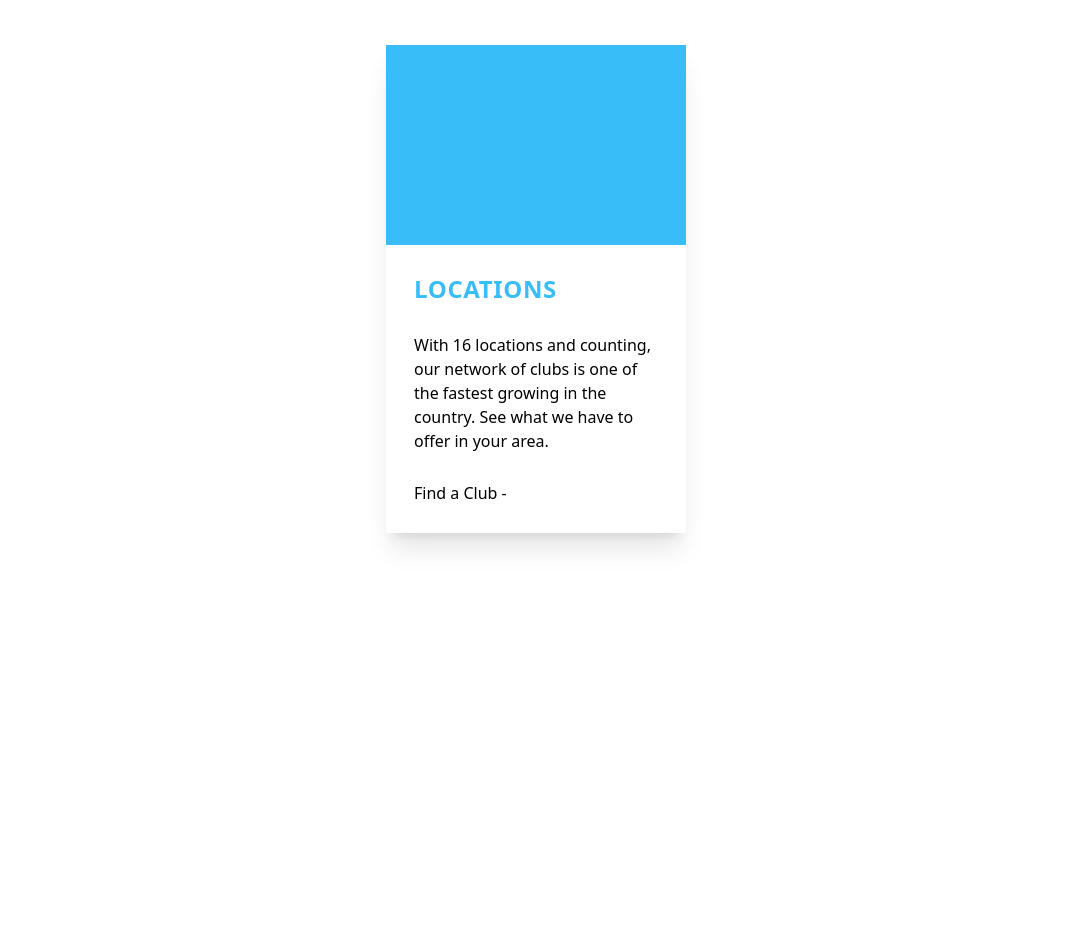
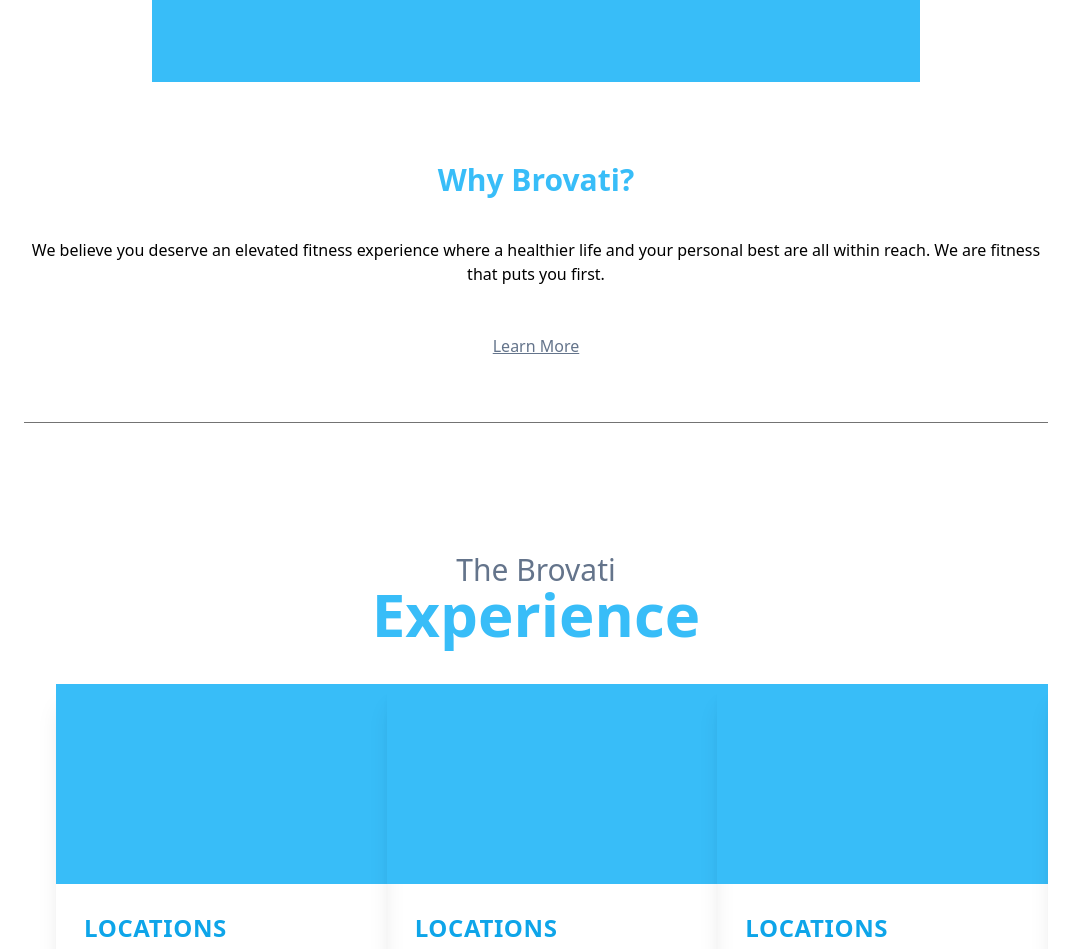
Before and after one commit to jmar753/gym-landing, a Next.js app: page / in a window 1280 px wide. Shown: the part 1848-2797 px from the top of the page, without its empty margins (104-1183 px from the left). Before the commit the page ends 2521 px from the top, so only its background shows below. Built offline with nearby package versions, Linux system fonts and the light colour scheme.

Commit message:
added snap carousel

```diff
--- a/components/Header.js
+++ b/components/Header.js
@@ -26,7 +26,7 @@
     ]
 
     return(
-        <div className="bg-neutral-900 text-white w-full flex items-center justify-between h-20 sticky top-0 z-40 text-base py-2 px-2 md:px-11 md:shadow-md">
+        <div className="bg-neutral-900 text-white w-full flex items-center justify-between h-20 fixed top-0 z-40 text-base py-2 px-2 md:px-11 md:shadow-md">
             {check ?
             <>
                 <div className="bg-neutral-800 w-screen h-screen absolute left-0 top-0 opacity-40 md:hidden"></div>
--- a/pages/index.js
+++ b/pages/index.js
@@ -6,10 +6,13 @@
 const inter = Inter({ subsets: ["latin"] });
 
 export default function Home() {
-  const cardOptions = [
+  const cardOptions1 = [
     {value:"LOCATIONS", passage:"With 16 locations and counting, our network of clubs is one of the fastest growing in the country. See what we have to offer in your area."},
     {value:"WELLNESS", passage:"At BROVATI, we can help with our hostilic approach to health and fitness. Gain a deeper sense of well being and satisfaction with our specially-designed classes led by progressional instructors in our inviting, inspiring, boutique-style studios."},
     {value:"AMENITIES", passage:"From the moment you step inside, you'll see BROVATI is clearly different from other clubs. Premium amenities, cutting-edge equipment, inspiring spaces and a spa-like atmosphere await you."},
+  ]
+
+  const cardOptions2 = [
     {value:"CLASSES", passage:"We offer the widest selection of class options with up to 180 group fitness classes every week! All included with your membership."},
     {value:"TRAINING", passage:"Looking for one-on-one guidance and motivation? Let one of our Certified Personal Trainers design a fitness program specifically tailored to your needs and preferences."},
     {value:"MEMBERSHIP", passage:"Health and fitness should be an enjoyable experience. Our membership options give you the flexibility that works for your individual schedule, budget and above all, fitness goals."},
@@ -18,7 +21,7 @@
     <div className="">
 
       {/*IMAGE 1*/}
-      <div className=" w-full h-80 bg-neutral-200 flex justify-center items-center">
+      <div className="min-h-screen w-full bg-neutral-200 flex justify-center items-center">
         <div className="grid grid-row-2">
 
           <h1 className="text-6xl font-semibold">Do What <span className="text-sky-400">Motivates</span> You</h1>
@@ -32,7 +35,7 @@
       </div>
 
       {/* Safety Protocols */}
-      <div className="min-h-[calc()] text-center py-20 flex justify-center items-center">
+      <div className="min-h-screen text-center py-20 flex justify-center items-center">
         <div className="w-4/5">
           <h1 className="text-3xl text-slate-500 font-light -mb-1">Safety Protocols</h1>
           <h1 className="text-6xl text-sky-400 font-semibold">Brovati Standards</h1>
@@ -45,7 +48,7 @@
       <div className=" min-h-screen flex justify-center items-center text-center py-20 w-full">
         <div className="border-solid border-b border-neutral-500 pb-14 w-4/5">
           <div className="flex items-center justify-center">
-            <div className="w-3/4 bg-sky-400 h-[400px]"></div>
+            <div className="w-3/4 bg-sky-400 h-[200px]"></div>
           </div>
           <h1 className="text-3xl text-sky-400 font-semibold mt-20">Why Brovati?</h1>
           <p className="py-10">We believe you deserve an elevated fitness experience where a healthier life and your personal best are all within reach. We are fitness that puts you first.</p>
@@ -56,20 +59,39 @@
       {/* Brovati Experience */}
       <div className=" min-h-screen text-center border-b-0 w-4/5 m-auto">
         <h1 className="text-3xl text-slate-500 font-light -mb-1">The Brovati</h1>
-        <h1 className="text-6xl text-sky-400 font-semibold">Experience</h1>
+        <h1 className="text-6xl text-sky-400 font-semibold pb-10">Experience</h1>
         {/* Grid for Cards */}
-        <div className="flex justify-center p-20">
-          <div className="h-[500px]">
-            <div className=" w-[300px] shadow-xl">
-              <div className="bg-sky-400 h-[200px] text-left"></div>
-              <div className="p-7">
-                <h1 className="tracking-wide text-left font-bold text-sky-400 text-2xl">LOCATIONS</h1>
-                <p className="text-left py-7">With 16 locations and counting, our network of clubs is one of the fastest growing in the country. See what we have to offer in your area.</p>
-                <p className="text-left">Find a Club -</p>
+        <div className="relative w-full flex snap-x snap-mandatory overflow-x-auto pb-14">
+          {/* Section 1 */}
+          <div className="snap-center w-full flex justify-around shrink-0 first:pl-8 last:pr-8">
+            {cardOptions1.map((item, index) => (
+              <div className="h-[600px] w-[350px] shadow-xl rounded-md">
+                <div className="bg-sky-400 h-[200px] text-left"></div>
+                <div className="p-7 h-[400px] flex flex-col justify-between">
+                  <div className="">
+                    <h1 className="tracking-wide text-left font-bold text-sky-500 text-2xl">LOCATIONS</h1>
+                    <p className="text-left py-7 text-neutral-900 font-thin tracking-wide">With 16 locations and counting, our network of clubs is one of the fastest growing in the country. See what we have to offer in your area.</p>
+                  </div>
+                  <p className="text-left">Find a Club -</p>
+                </div>
               </div>
-            </div>
+            ))}
           </div>
-
+          {/* Section 2 */}
+          <div className="snap-center w-full flex justify-around shrink-0 first:pl-8 last:pr-8">
+            {cardOptions1.map((item, index) => (
+              <div className="h-[600px] w-[350px] shadow-xl rounded-md">
+                <div className="bg-sky-400 h-[200px] text-left"></div>
+                <div className="p-7 h-[400px] flex flex-col justify-between">
+                  <div className="">
+                    <h1 className="tracking-wide text-left font-bold text-sky-500 text-2xl">LOCATIONS</h1>
+                    <p className="text-left py-7 text-neutral-900 font-thin tracking-wide">With 16 locations and counting, our network of clubs is one of the fastest growing in the country. See what we have to offer in your area.</p>
+                  </div>
+                  <p className="text-left">Find a Club -</p>
+                </div>
+              </div>
+            ))}
+          </div>
         </div>
       </div>
     </div>
```
